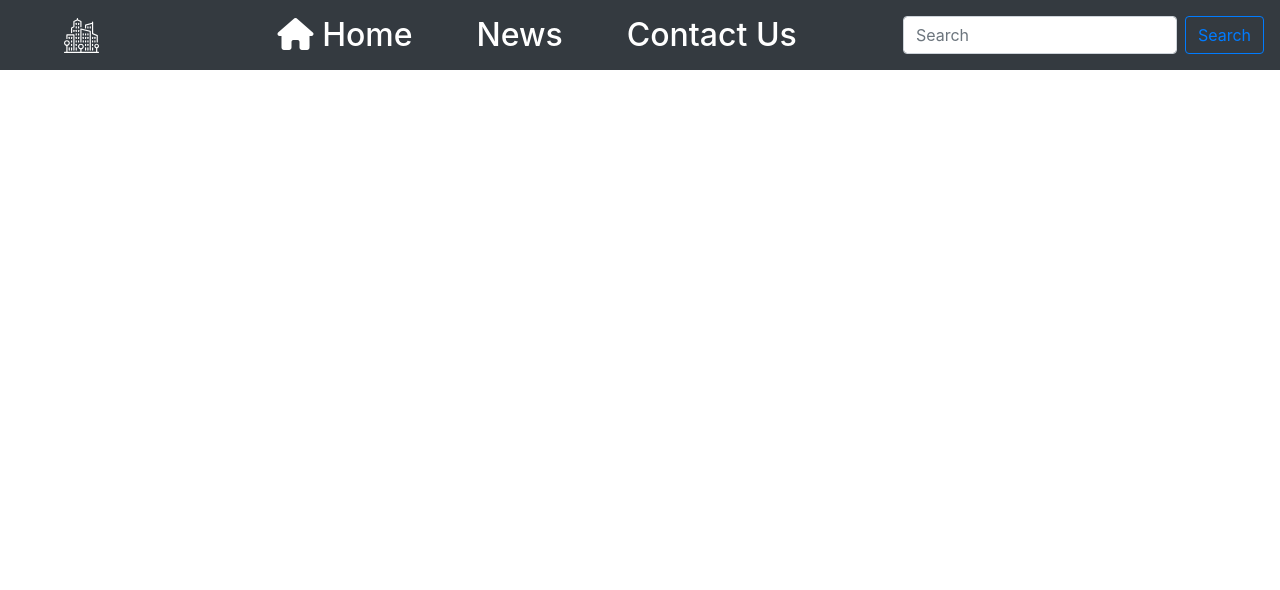
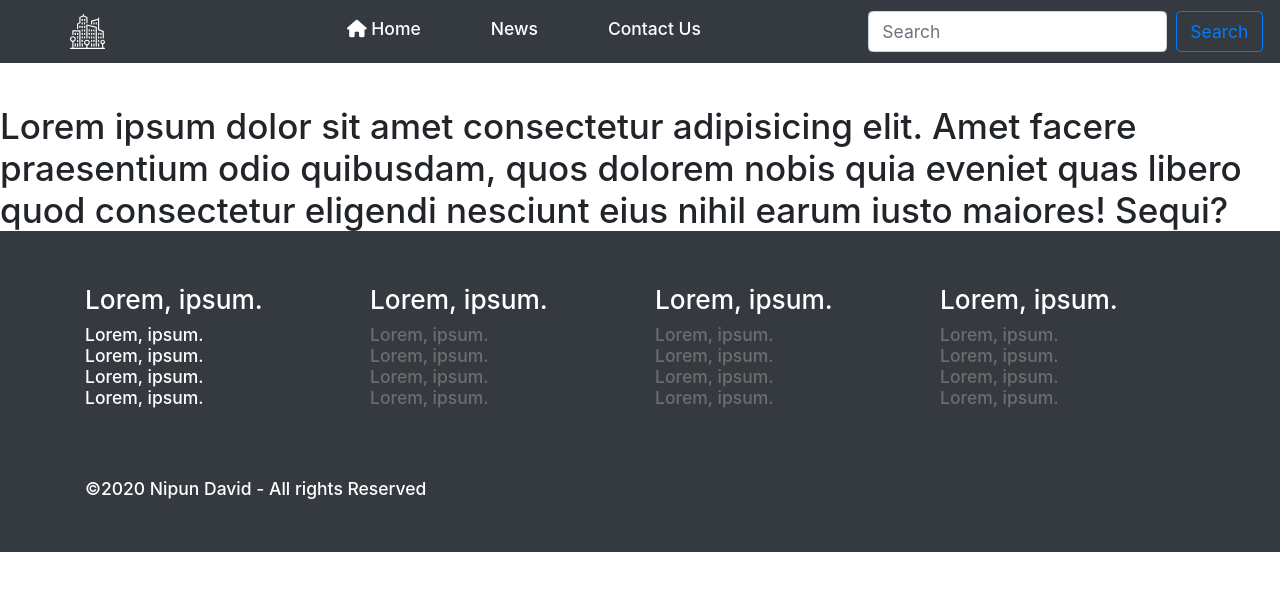
Before and after one commit to nipundavid/SPA_Portfolio, a React (Create React App) app in the folder spa-portfolio/: page / in a window 1280 px wide. Shown: the top 590 px of the page. Built offline with nearby package versions, Linux system fonts and the light colour scheme.

Commit message:
footer added, npm styled-componet added in footer.js

```diff
--- a/spa-portfolio/package.json
+++ b/spa-portfolio/package.json
@@ -10,7 +10,8 @@
     "react": "^16.13.1",
     "react-bootstrap": "^1.0.1",
     "react-dom": "^16.13.1",
-    "react-scripts": "3.4.1"
+    "react-scripts": "3.4.1",
+    "styled-components": "^5.1.0"
   },
   "scripts": {
     "start": "react-scripts start",
--- a/spa-portfolio/public/index.html
+++ b/spa-portfolio/public/index.html
@@ -8,11 +8,7 @@
   <meta name="theme-color" content="#000000" />
   <meta name="description" content="Web site created using create-react-app" />
   <link rel="apple-touch-icon" href="%PUBLIC_URL%/logo192.png" />
-  <!--
-      manifest.json provides metadata used when your web app is installed on a
-      user's mobile device or desktop. See https://developers.google.com/web/fundamentals/web-app-manifest/
-    -->
-  <link rel="manifest" href="%PUBLIC_URL%/manifest.json" />
+
   <!--
       Notice the use of %PUBLIC_URL% in the tags above.
       It will be replaced with the URL of the `public` folder during the build.
--- a/spa-portfolio/src/App.css
+++ b/spa-portfolio/src/App.css
@@ -0,0 +1,11 @@
+:root {
+    --mainDark: #343a40;
+    --mainGrey: rgba(109, 109, 109);
+    --mainLightGrey: rgba(172, 172, 172);
+    --mainWhite: #fff;
+    --mainBlue: #007bff;
+}
+
+* {
+    font-size: 17.5px;
+}
--- a/spa-portfolio/src/App.js
+++ b/spa-portfolio/src/App.js
@@ -2,11 +2,18 @@ import React from "react";
 import "./App.css";
 import "bootstrap/dist/css/bootstrap.min.css";
 import NavBar from "./Components/NavBar";
+import Footer from "./Components/Footer";
 
 function App() {
   return (
     <h2>
       <NavBar />
+      <br />
+      Lorem ipsum dolor sit amet consectetur adipisicing elit. Amet facere
+      praesentium odio quibusdam, quos dolorem nobis quia eveniet quas libero
+      quod consectetur eligendi nesciunt eius nihil earum iusto maiores! Sequi?
+      <br />
+      <Footer />
     </h2>
   );
 }
--- /dev/null
+++ b/spa-portfolio/src/Components/Footer.js
@@ -0,0 +1,106 @@
+import React from "react";
+import styled from "styled-components";
+import style from "../App.css";
+
+const FooterContainer = styled.footer`
+  .footer-middle {
+    background: var(--mainDark);
+    padding-top: 3rem;
+    color: var(--mainWhite);
+  }
+  .footer-bottom {
+    padding-top: 3rem;
+    padding-bottom: 2rem;
+  }
+  ul li a {
+    color: var(--mainGrey);
+  }
+  ul li a:hover {
+    color: var(--mainLightGrey);
+  }
+`;
+
+function Footer() {
+  return (
+    <FooterContainer className="main-footer">
+      <div className="footer-middle">
+        <div className="container">
+          <div className="row">
+            {/* Column 1 */}
+            <div className="col-md-3 col-sm-6">
+              <h4>Lorem, ipsum.</h4>
+              <ul className="list-unstyled">
+                <li>Lorem, ipsum.</li>
+                <li>Lorem, ipsum.</li>
+                <li>Lorem, ipsum.</li>
+                <li>Lorem, ipsum.</li>
+              </ul>
+            </div>
+            {/* Column 2 */}
+            <div className="col-md-3 col-sm-6">
+              <h4>Lorem, ipsum.</h4>
+              <ul className="list-unstyled">
+                <li>
+                  <a href="#">Lorem, ipsum.</a>
+                </li>
+                <li>
+                  <a href="#">Lorem, ipsum.</a>
+                </li>
+                <li>
+                  <a href="#">Lorem, ipsum.</a>
+                </li>
+                <li>
+                  <a href="#">Lorem, ipsum.</a>
+                </li>
+              </ul>
+            </div>
+            {/* Column 3 */}
+            <div className="col-md-3 col-sm-6">
+              <h4>Lorem, ipsum.</h4>
+              <ul className="list-unstyled">
+                <li>
+                  <a href="#">Lorem, ipsum.</a>
+                </li>
+                <li>
+                  <a href="#">Lorem, ipsum.</a>
+                </li>
+                <li>
+                  <a href="#">Lorem, ipsum.</a>
+                </li>
+                <li>
+                  <a href="#">Lorem, ipsum.</a>
+                </li>
+              </ul>
+            </div>
+            {/* Column 4 */}
+            <div className="col-md-3 col-sm-6">
+              <h4>Lorem, ipsum.</h4>
+              <ul className="list-unstyled">
+                <li>
+                  <a href="#">Lorem, ipsum.</a>
+                </li>
+                <li>
+                  <a href="#">Lorem, ipsum.</a>
+                </li>
+                <li>
+                  <a href="#">Lorem, ipsum.</a>
+                </li>
+                <li>
+                  <a href="#">Lorem, ipsum.</a>
+                </li>
+              </ul>
+            </div>
+          </div>
+          {/* Footer Bottom */}
+          <div className="footer-bottom">
+            <p className="text-xs-center">
+              &copy;{new Date().getFullYear()} Nipun David - All rights Reserved
+            </p>
+          </div>
+        </div>
+      </div>
+    </FooterContainer>
+  );
+}
+
+export default Footer;
--- a/spa-portfolio/src/Components/NavBar.js
+++ b/spa-portfolio/src/Components/NavBar.js
@@ -21,7 +21,7 @@ function NavBar() {
         <ul className="navbar-nav m-auto mt-2 mt-lg-0">
           <li className="nav-item active">
             <a className="nav-link text-white  ml-5" href="#">
-              &nbsp;<i class="fas fa-home"></i> Home{" "}
+              &nbsp;<i className="fas fa-home"></i> Home{" "}
               <span className="sr-only">(current)</span>
             </a>
           </li>
```
Also changed, not shown: 1 other file (tests, documents, lock files or other folders).
